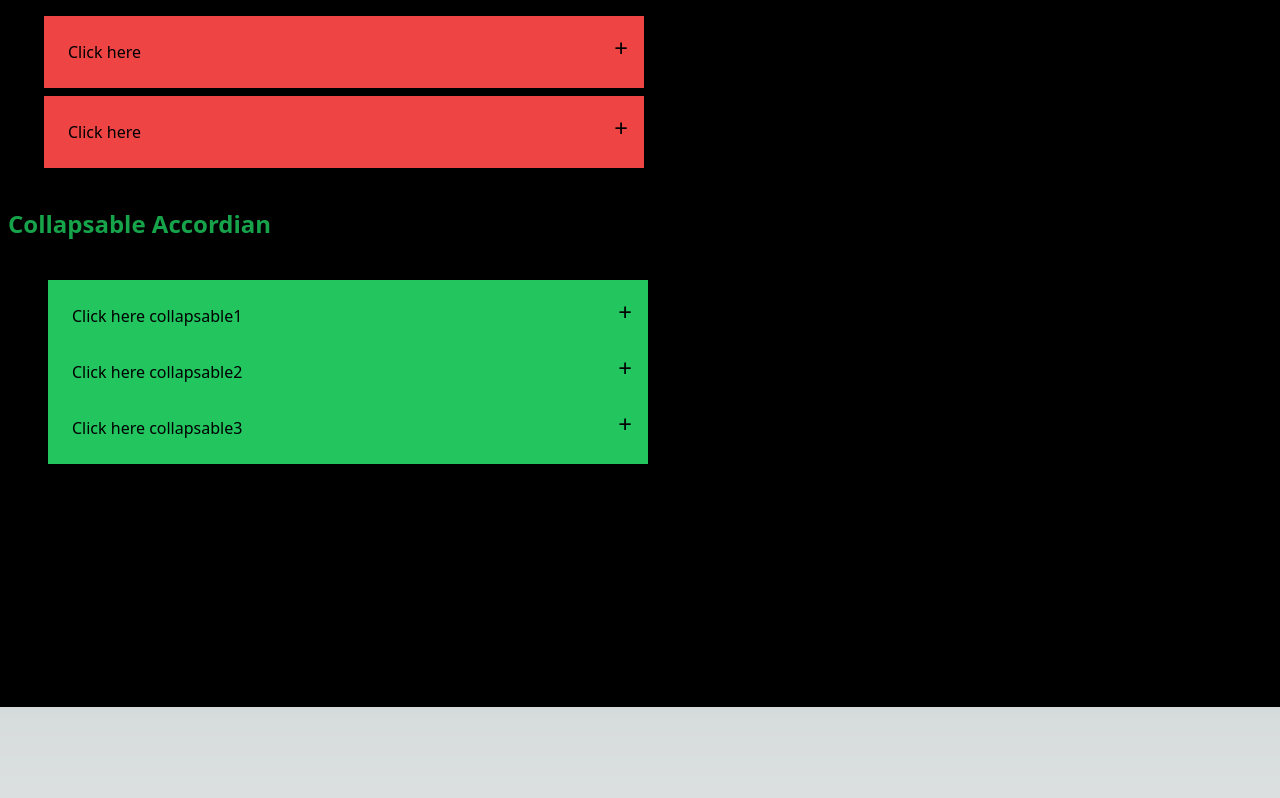
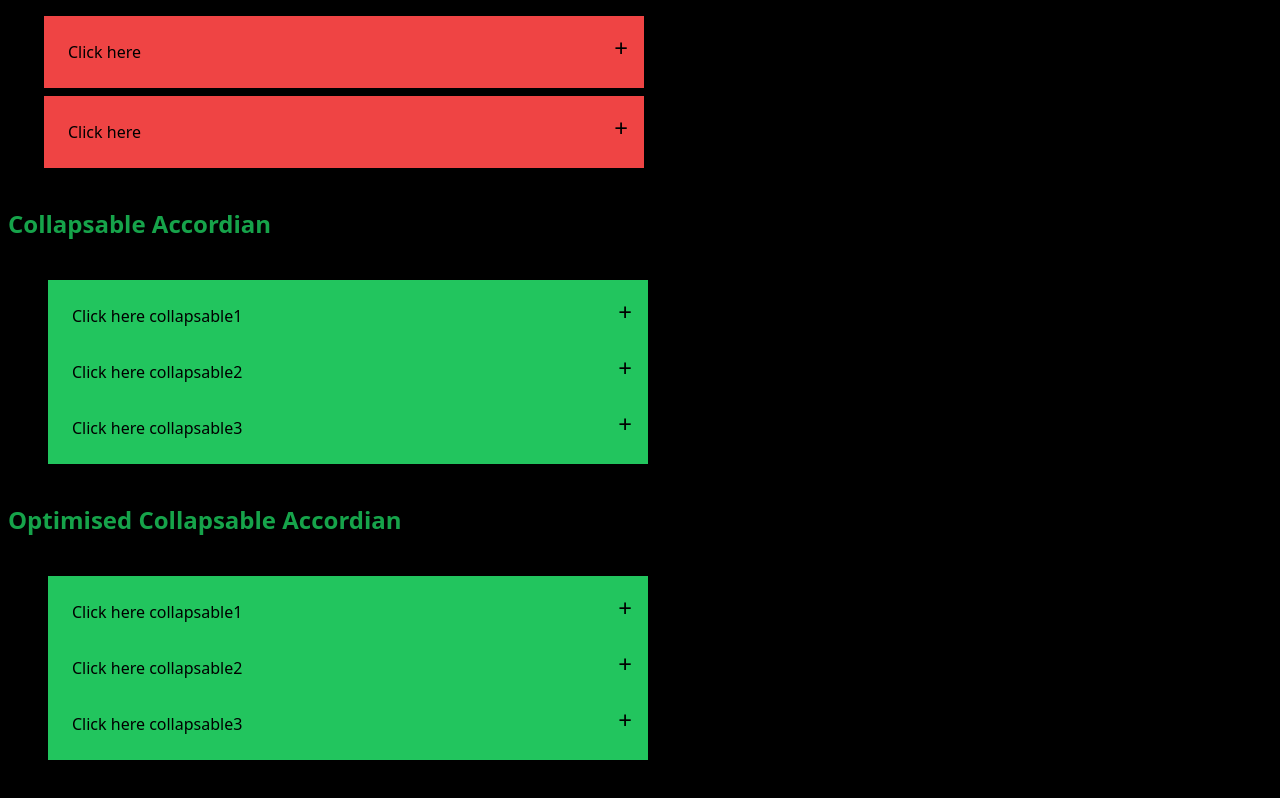
Before and after one commit to Pranai-1/practice-frontend, a Next.js app: page /Accordian in a window 1280 px wide. Shown: the top 798 px of the page. Built offline with nearby package versions, Linux system fonts and the light colour scheme.

Commit message:
optimized collapsable accordian

```diff
--- a/src/pages/Accordian.tsx
+++ b/src/pages/Accordian.tsx
@@ -6,10 +6,11 @@ export default function Accordian(){
     const[section3,setSection3]=useState<boolean>(false)
     const[section4,setSection4]=useState<boolean>(false)
     const[section5,setSection5]=useState<boolean>(false)
+    const[isVisible,setIsVisible]=useState<string>("")//optimied collapsable
 
-    function openCollapsable(type:Number){
-      console.log(typeof type)
-      switch(type){
+    function openCollapsable(num:Number){
+      console.log(typeof num)
+      switch(num){
         case 3:{
                   if(section3){
                     setSection3(false)
@@ -43,9 +44,18 @@ export default function Accordian(){
           }
       }
     }
+
+    function optimizedCollapsable(str:string){
+       setIsVisible((prev:string)=>{
+        if(prev==str){
+          return ""
+        }
+        return str
+       })
+    }
     return (
 
-     <div className="h-[707px] w-full bg-black p-2">
+     <div className="h-full w-full bg-black p-2">
      <div className="h-max w-[600px] font-medium text-black bg-red-500  p-2 my-2 mx-9" >
       <div className="flex justify-between">
       <span className="p-2 m-2">Click here</span>
@@ -88,6 +98,31 @@ export default function Accordian(){
         <p>collapsable 3</p>
       )}
      </div>
+
+     <p className="font-bold text-2xl text-green-600 mt-10">Optimised Collapsable Accordian</p>
+     <div className="h-max w-[600px] font-medium text-black bg-green-500  p-2 m-10" >
+      <div className="flex justify-between">
+      <span className="p-2 m-2">Click here collapsable1</span>
+      <span className="p-2  ml-2 cursor-pointer text-2xl" onClick={()=>optimizedCollapsable("1")}> {isVisible=="1" ? "-" : "+"}</span>
+      </div>
+      {isVisible=="1" && (
+        <p>optimizedCollapsable 1</p>
+      )}
+      <div className="flex justify-between">
+      <span className="p-2 m-2">Click here collapsable2</span>
+      <span className="p-2  ml-2 cursor-pointer text-2xl" onClick={()=>optimizedCollapsable("2")}> {isVisible=="2" ? "-" : "+"}</span>
+      </div>
+      {isVisible=="2" && (
+        <p>optimizedCollapsable 2</p>
+      )}
+      <div className="flex justify-between">
+      <span className="p-2 m-2">Click here collapsable3</span>
+      <span className="p-2  ml-2 cursor-pointer text-2xl" onClick={()=>optimizedCollapsable("3")}> {isVisible=="3" ? "-" : "+"}</span>
+      </div>
+      {isVisible=="3" && (
+        <p>optimizedCollapsable 3</p>
+      )}
+     </div>
      </div>
 
     )
```
